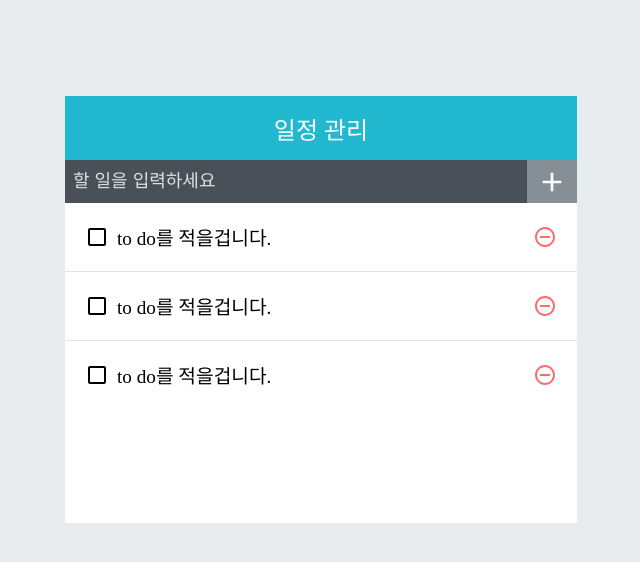
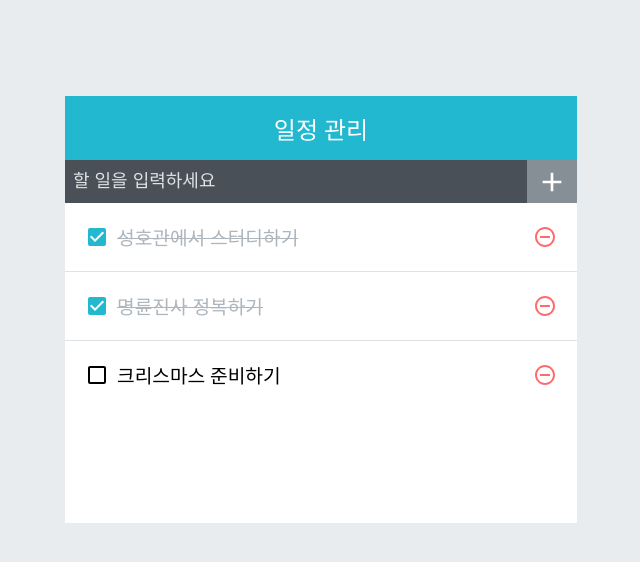
Before and after one commit to Do-iT-React-Study/todo-practice, a React (Create React App) app: page / in a window 1280 px wide. Shown: the top 562 px of the page, without its empty margins (319-959 px from the left). Built offline with nearby package versions, Linux system fonts and the light colour scheme.

Commit message:
temp commit

```diff
--- a/package.json
+++ b/package.json
@@ -6,6 +6,7 @@
     "@testing-library/jest-dom": "^5.14.1",
     "@testing-library/react": "^13.0.0",
     "@testing-library/user-event": "^13.2.1",
+    "classnames": "2.3.2",
     "react": "^18.2.0",
     "react-dom": "^18.2.0",
     "react-icons": "4.11.0",
--- a/src/App.js
+++ b/src/App.js
@@ -3,12 +3,31 @@ import './App.css';
 import { TodoTemplate } from './components/TodoTemplate';
 import { TodoInsert } from './components/TodoInsert';
 import { TodoList } from './components/TodoList';
+import { useState } from 'react';
 
 function App() {
+  const [todos, setTodos] = useState([
+    {
+      id: 1,
+      text: '성호관에서 스터디하기',
+      checked: true,
+    },
+    {
+      id: 2,
+      text: '명륜진사 정복하기',
+      checked: true,
+    },
+    {
+      id: 3,
+      text: '크리스마스 준비하기',
+      checked: false,
+    },
+  ]);
+
   return (
     <TodoTemplate>
       <TodoInsert />
-      <TodoList />
+      <TodoList todos={todos} />
     </TodoTemplate>
   );
 }
--- a/src/components/TodoList.js
+++ b/src/components/TodoList.js
@@ -1,12 +1,12 @@
 import styled from 'styled-components';
 import { TodoListItem } from './TodoListItem';
 
-export const TodoList = () => {
+export const TodoList = ({ todos }) => {
   return (
     <ListBox>
-      <TodoListItem />
-      <TodoListItem />
-      <TodoListItem />
+      {todos.map((item) => (
+        <TodoListItem key={item.id} todo={item} />
+      ))}
     </ListBox>
   );
 };
--- a/src/components/TodoListItem.js
+++ b/src/components/TodoListItem.js
@@ -5,12 +5,18 @@ import {
 } from 'react-icons/md';
 import styled from 'styled-components';
 
-export const TodoListItem = () => {
+import cn from 'classnames';
+
+export const TodoListItem = ({ todo }) => {
+  console.log(todo);
+
+  const { id, text, checked } = todo;
+
   return (
     <ItemBox>
-      <div className="checkbox">
-        <MdCheckBoxOutlineBlank />
-        <div className="text">to do를 적을겁니다.</div>
+      <div className={cn('checkbox', { checked })}>
+        {checked ? <MdCheckBox /> : <MdCheckBoxOutlineBlank />}
+        <div className="text">{text}</div>
       </div>
       <div className="remove">
         <MdRemoveCircleOutline />
```
Also changed, not shown: 1 other file (tests, documents, lock files or other folders).
